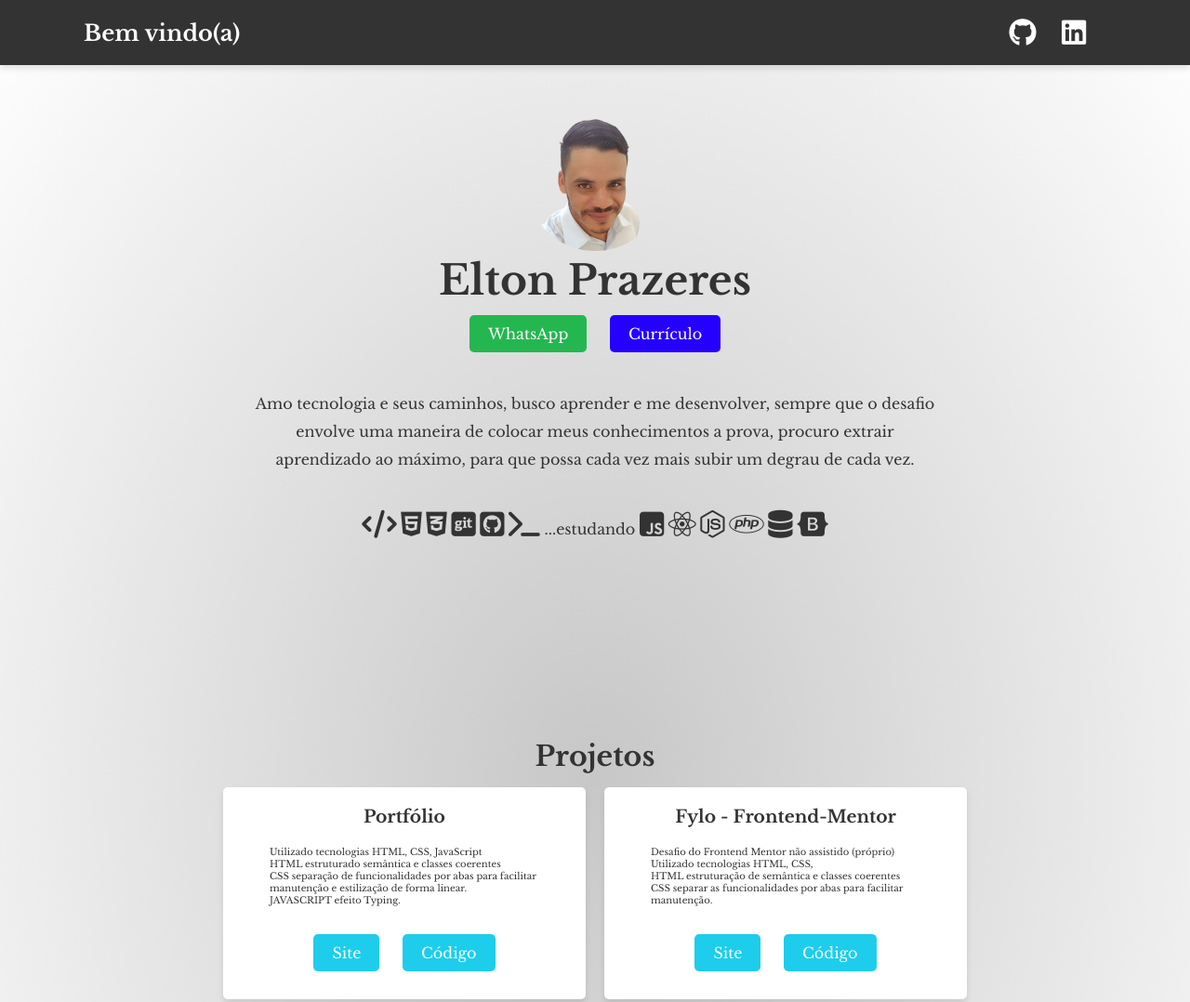
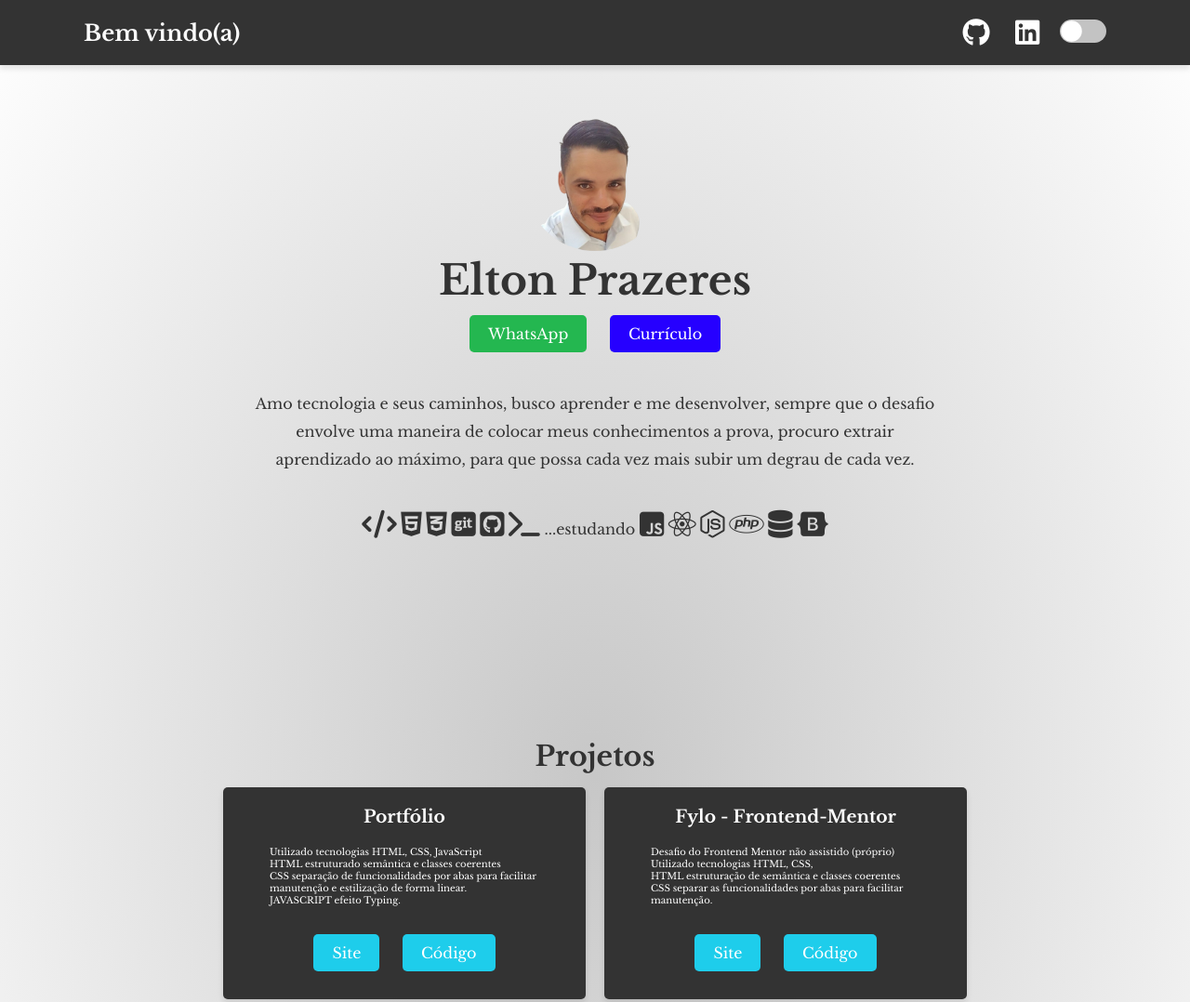
Before and after one commit to Elton-Prazeres/Portfolio, a plain HTML site: page index.html in a window 1280 px wide. Shown: the top 1078 px of the page at 93% size. Drawn offline with nearby package versions, Linux system fonts and the light colour scheme; a script that the page names is missing; a web font is replaced by a local one.

Commit message:
linha 1 encurtado o link do goolge fonts, linhas 73-106 estilização do botão modo dark com classes .trilho, .trilho .indicador, .trilho.dark, .trilho.dark .indicador, body.dark, linha 201 alterado a cor para preto, linha 211 alterado a cor para branco, linha 216 alterado a cor para branco

```diff
--- a/src/css/style.css
+++ b/src/css/style.css
@@ -1,4 +1,4 @@
-@import url('https://fonts.googleapis.com/css2?family=Kumbh+Sans:wght@300&family=Libre+Baskerville:ital,wght@0,400;0,700;1,400&family=Manrope:wght@200..800&family=Open+Sans:ital,wght@0,300..800;1,300..800&family=Outfit:wght@100..900&family=Public+Sans:ital,wght@0,100..900;1,100..900&family=Roboto:ital,wght@0,100;0,300;0,400;0,500;0,700;0,900;1,100;1,300;1,400;1,500;1,700;1,900&display=swap');
+@import url('https://fonts.googleapis.com/css2?family=Libre+Baskerville:ital,wght@0,400;0,700;1,400&display=swap');
 
 html {
     font-family: "Libre Baskerville", serif;
@@ -68,6 +68,40 @@ nav .fa-github:hover  {
 
 nav .fa-linkedin:hover  {
     color: var(--primary-blue);
+}
+
+.trilho {
+    width: 50px;
+    height: 25px;
+    margin-top: 4%;
+    background-color: #c3c3c3;
+    border-radius: 150px;
+    position: relative;
+    cursor: pointer;
+}
+/*background: radial-gradient(#c7c7c7, #ffff);*/
+.trilho .indicador {
+    width: 25px;
+    height: 25px;
+    background-color: #fff;
+    border-radius: 50%;
+    transform: scale(.9);
+    position: absolute;
+    left: 0;
+    transition: 0.5s;
+}
+
+.trilho.dark {
+    background-color: #4d4d4d;
+}
+
+.trilho.dark .indicador {
+    left: 24px;
+    background-color: #000;
+}
+
+body.dark {
+    background: radial-gradient(#FF0077, #202020);
 }
 
 /* Estilização do Hero */
@@ -164,7 +198,7 @@ nav .fa-linkedin:hover  {
 }
 
 .projeto {
-    background-color: var(--primary-white);
+    background-color: var(--primary-black);
     padding: 20px;
     box-shadow: 0px 4px 6px rgba(0, 0, 0, 0.1);
     border-radius: 5px;
@@ -174,10 +208,12 @@ nav .fa-linkedin:hover  {
     font-size: 10px;
     text-align: left;
     padding: 10px 30px;
+    color: var(--primary-white);
 }
 
 .projeto h3 {
     margin: 0;
+    color: var(--primary-white);
 }
 
 /* Estilização do rodapé */
```
